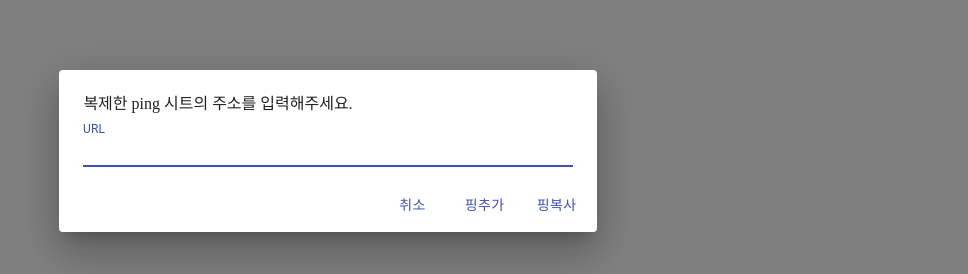
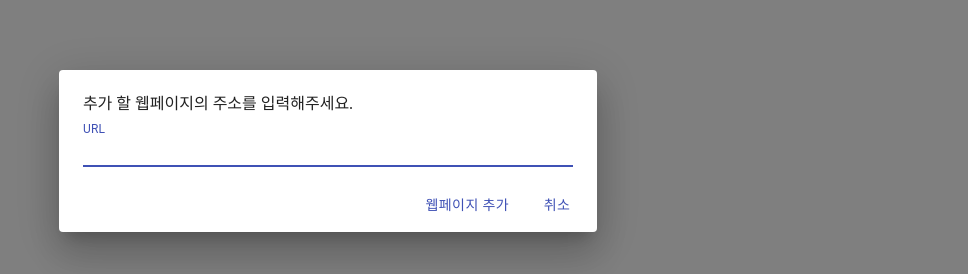
Before and after one commit to egoing/pingen, a React (Create React App) app: page / in a window 1280 px wide. Both pictures are taken after a click on the button "add". Shown: the part 249-523 px from the top of the page, without its empty margins (312-1280 px from the left). Built offline with nearby package versions, Linux system fonts and the light colour scheme.

Commit message:
핑에 국한된 기능을 아이프래임으로 확대

```diff
--- a/src/App.js
+++ b/src/App.js
@@ -104,7 +104,7 @@ function App() {
             </Fab>
             <Dialog open={open} onClose={handleClose}>
                 <DialogContent>
-                    복제한 ping 시트의 주소를 입력해주세요.
+                    추가 할 웹페이지의 주소를 입력해주세요.
                     <TextField
                         autoFocus
                         margin="dense"
@@ -120,14 +120,11 @@ function App() {
                     />
                 </DialogContent>
                 <DialogActions>
+                    <Button onClick={handleAdd} color="primary">
+                        웹페이지 추가
+                    </Button>
                     <Button onClick={handleClose} color="primary">
                         취소
-                    </Button>
-                    <Button onClick={handleAdd} color="primary">
-                        핑추가
-                    </Button>
-                    <Button onClick={handleMake} color="primary">
-                        핑복사
                     </Button>
                 </DialogActions>
             </Dialog>
```
